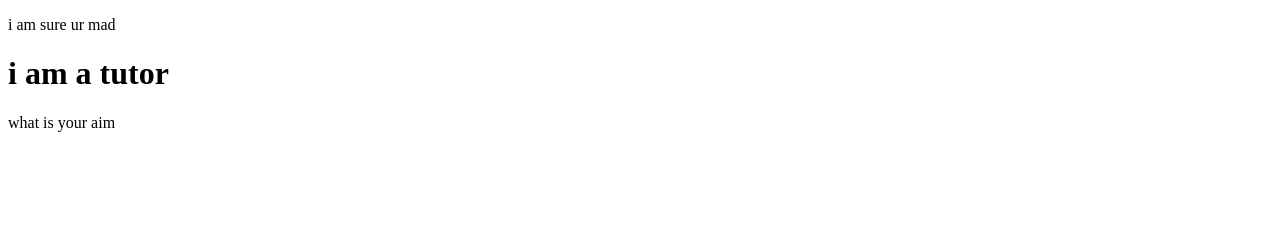
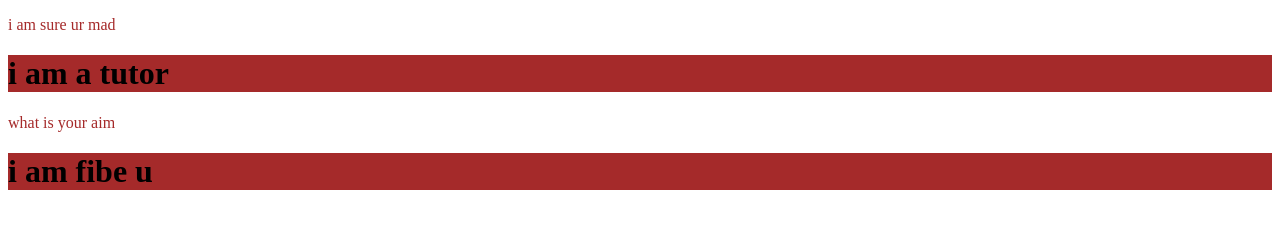
Before and after one commit to kazipolash/practice-repo, a plain HTML site: page index.html in a window 1280 px wide. Drawn offline with Linux system fonts and the light colour scheme.

Commit message:
some changes

```diff
--- a/index.html
+++ b/index.html
@@ -5,12 +5,21 @@
     <meta http-equiv="X-UA-Compatible" content="IE=edge">
     <meta name="viewport" content="width=device-width, initial-scale=1.0">
     <title>practice time</title>
+    <style>
+        p{
+            color: brown;
+        }
+        h1{
+            background-color: brown;
+        }
+    </style>
 </head>
 <body>
     <p>i am sure ur mad</p>
     <div>
         <h1>i am  a tutor</h1>
         <p>what is your aim</p>
+        <h1>i am fibe u</h1>
     </div>
 </body>
 </html>
```
